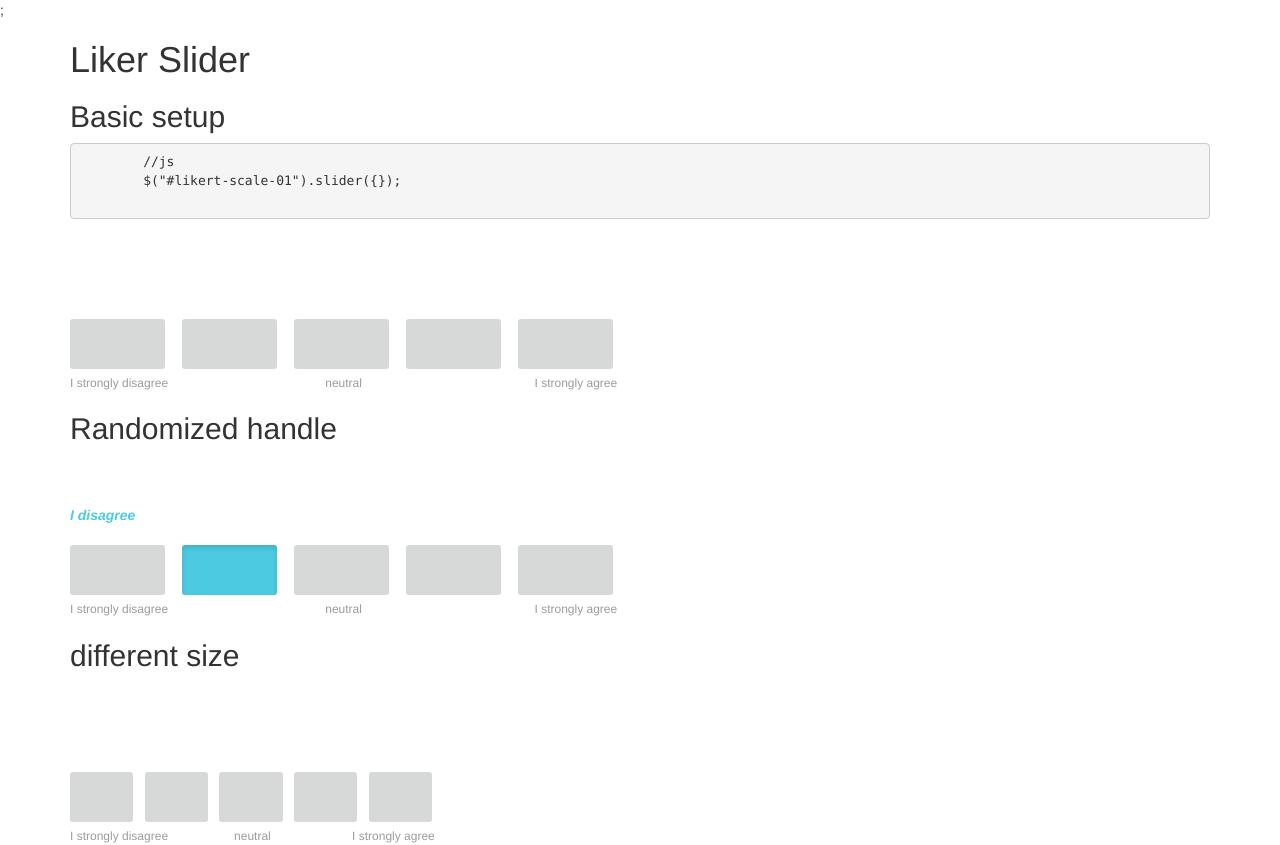
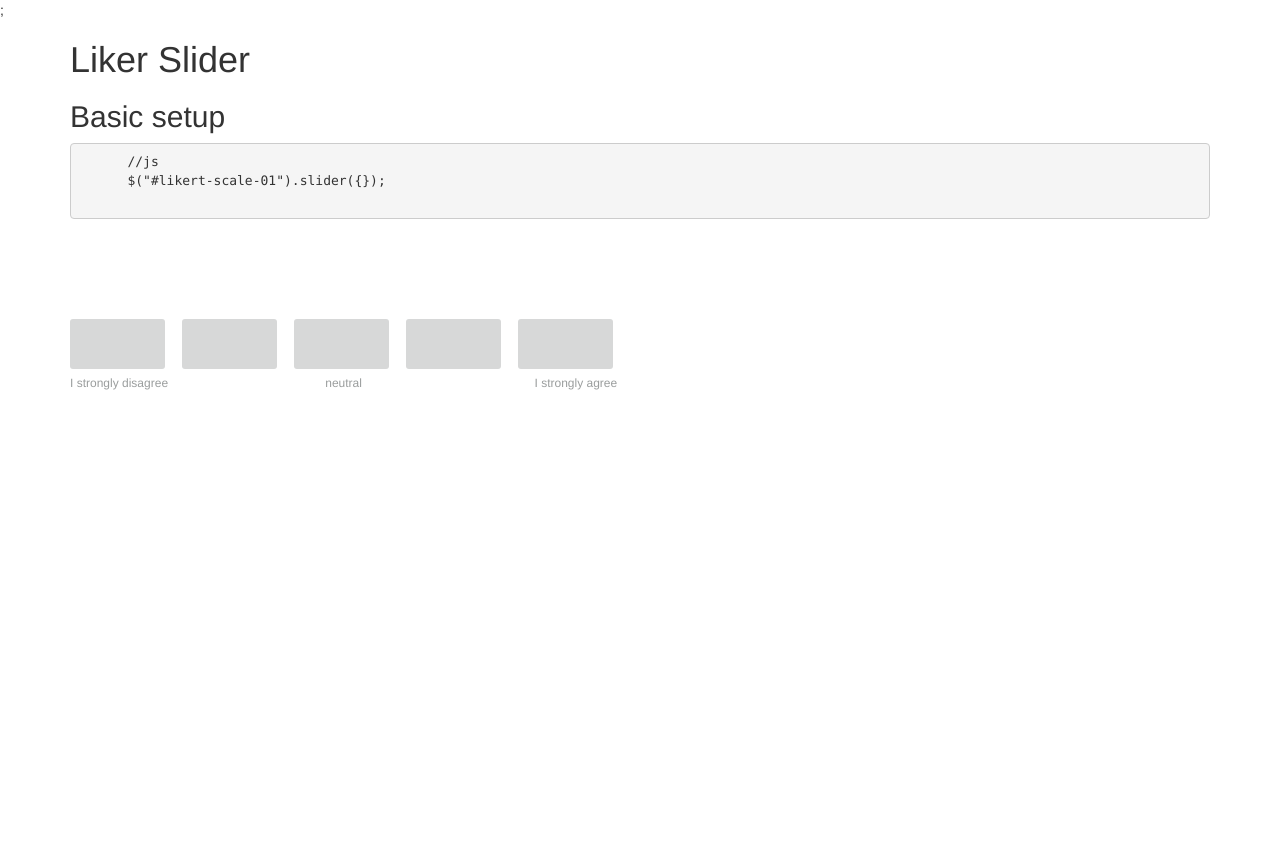
Before and after one commit to mgarciat1090/likert_slider, a website: page index.html in a window 1280 px wide. After the commit the page ends 800 px from the top, so only its background shows below. Drawn offline with Linux system fonts and the light colour scheme.

```diff
--- a/index.html
+++ b/index.html
@@ -10,9 +10,9 @@
   <meta name="description" content="">
   <meta name="viewport" content="width=device-width, initial-scale=1.0">
   <!-- Place favicon.ico and apple-touch-icon.png in the root directory -->
-    <link rel="stylesheet" href="app/styles/main.css">
+  <link rel="stylesheet" href="styles/main.css">
   <!-- build:js scripts/vendor/modernizr.js -->
-    <script src="app/bower_components/modernizr/modernizr.js"></script>
+  <script src="bower_components/modernizr/modernizr.js"></script>
   <!-- endbuild -->
 
   <!-- TYPEKIT embed -->
@@ -48,46 +48,6 @@
       </div>
     </div>
 
-
-    <div class="clearfix"></div>
-
-    <h2>Randomized handle</h2>
-    <div class="control likert-scale col-sm-6" id="likert-scale-02">
-      <p class="selection-tag"></p>
-      <div class="range-buttons row">
-        <button type="button" class="btn btn-default col-xs-2"></button>
-        <button type="button" class="btn btn-default col-xs-2"></button>
-        <button type="button" class="btn btn-default col-xs-2"></button>
-        <button type="button" class="btn btn-default col-xs-2"></button>
-        <button type="button" class="btn btn-default col-xs-2"></button>
-      </div>
-      <div class="scale-tags row">
-        <span class="col-xs-4 disagree">I strongly disagree</span>
-        <span class="col-xs-4 neutral">neutral</span>
-        <span class="col-xs-4 agree">I strongly agree</span>
-      </div>
-    </div>
-
-    <div class="clearfix"></div>
-
-    <h2>different size</h2>
-
-    <div class="control likert-scale col-sm-4" id="likert-scale-03">
-      <p class="selection-tag"></p>
-      <div class="range-buttons row">
-        <button type="button" class="btn btn-default col-xs-2"></button>
-        <button type="button" class="btn btn-default col-xs-2"></button>
-        <button type="button" class="btn btn-default col-xs-2"></button>
-        <button type="button" class="btn btn-default col-xs-2"></button>
-        <button type="button" class="btn btn-default col-xs-2"></button>
-      </div>
-      <div class="scale-tags row">
-        <span class="col-xs-4 disagree">I strongly disagree</span>
-        <span class="col-xs-4 neutral">neutral</span>
-        <span class="col-xs-4 agree">I strongly agree</span>
-      </div>
-    </div>
-
   </div>
 
 
@@ -107,9 +67,9 @@
 
 
       <!-- build:js scripts/main.js -->
-        <script src="app/bower_components/jquery/jquery.js"></script>
-        <script src="app/scripts/WiserLikertSlider.js"></script>
-        <script src="app/scripts/main.js"></script>
+      <script src="bower_components/jquery/jquery.js"></script>
+      <script src="scripts/WiserLikertSlider.js"></script>
+      <script src="scripts/main.js"></script>
       <!-- endbuild -->
     </body>
     </html>
```
Also changed, not shown: 1 other file. Lines whose indentation alone changed are shown as unchanged.
